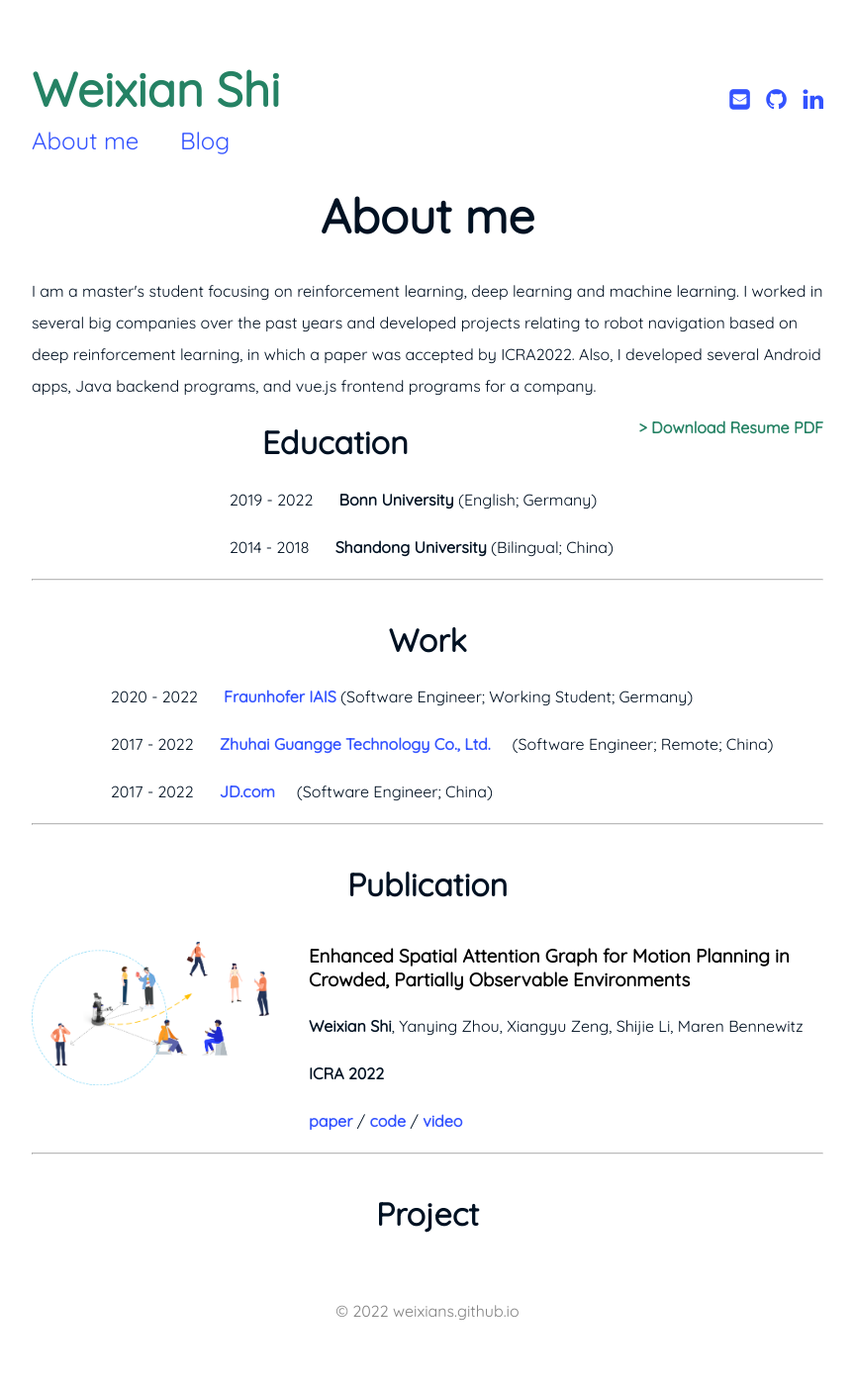
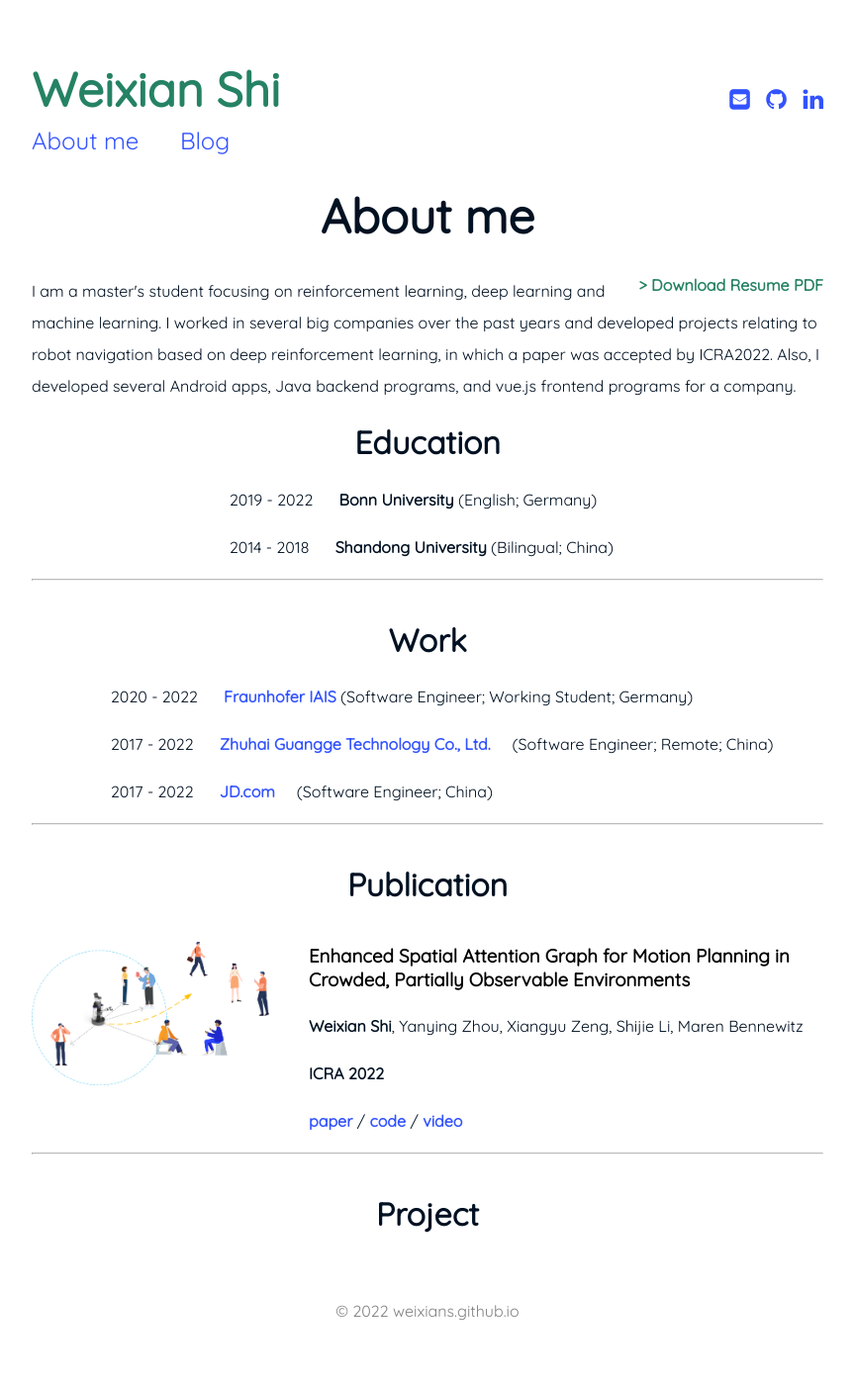
Before and after one commit to weixians/weixians.github.io, a Jekyll site: the page built from about_me.html, in a window 1280 px wide. Shown: the whole page at 99% size, without its empty margins (208-1071 px from the left). Built offline with Jekyll 4.4.1, drawn with Linux system fonts in a browser that asks for light colours.

Commit message:
change content

```diff
--- a/about_me.html
+++ b/about_me.html
@@ -18,19 +18,18 @@ subtitle:
     }
 </style>
 
+<div>
+    <span style="float: right;">
+        <a href="{{ '/assets/resume.pdf' | prepend: site.baseurl }}"><strong>> Download Resume PDF</strong></a>
+    </span>
+</div>
+
 <p style="text-align: left">
     I am a master's student focusing on reinforcement learning, deep learning and machine learning.
     I worked in several big companies over the past years and developed projects relating to robot navigation based on
     deep reinforcement learning, in which a paper was accepted by ICRA2022.
     Also, I developed several Android apps, Java backend programs, and vue.js frontend programs for a company.
 </p>
-
-<div>
-    <span style="float: right;">
-        <a href="{{ '/assets/resume.pdf' | prepend: site.baseurl }}"><strong>> Download Resume PDF</strong></a>
-    </span>
-</div>
-
 
 <div style="text-align: center;">
     <h1>Education</h1>
```
